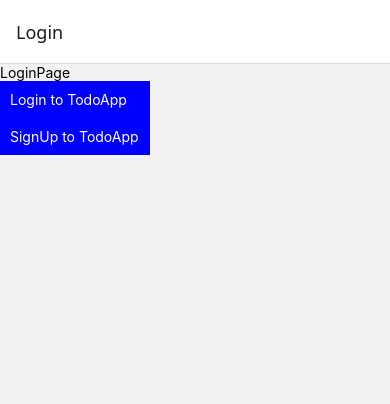
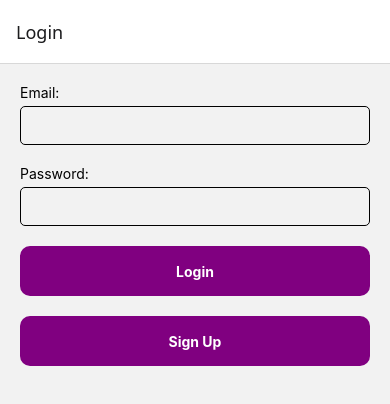
Before and after one commit to olatunjiemanuel/balancetest, a React Native app: screen / in a window 390 px wide. Shown: the top 404 px of the page. Built offline with nearby package versions, Linux system fonts and the light colour scheme.

Commit message:
added buttons and auth form UI

```diff
--- a/Pages/LoginPage/index.tsx
+++ b/Pages/LoginPage/index.tsx
@@ -2,24 +2,23 @@ import { StyleSheet, Text, TouchableOpacity, View } from "react-native";
 import React from "react";
 import { ParamListBase, useNavigation } from "@react-navigation/native";
 import { NativeStackNavigationProp } from "@react-navigation/native-stack";
+import AuthForm from "../../components/AuthForm";
+import ButtonComponent from "../../components/ButtonComponent";
 
 const LoginPage = () => {
   const navigation = useNavigation<NativeStackNavigationProp<ParamListBase>>();
   return (
-    <View>
-      <Text>LoginPage</Text>
-      <TouchableOpacity
-        style={styles.testButton}
-        onPress={() => navigation.replace("Todos")}
-      >
-        <Text style={{ color: "#fff" }}>Login to TodoApp</Text>
-      </TouchableOpacity>
-      <TouchableOpacity
-        style={styles.testButton}
-        onPress={() => navigation.navigate("SignUp")}
-      >
-        <Text style={{ color: "#fff" }}>SignUp to TodoApp</Text>
-      </TouchableOpacity>
+    <View style={styles.container}>
+      <AuthForm
+        onPressAuth={() => navigation.replace("Todos")}
+        AuthButtonTitle="Login"
+      />
+      <View style={styles.singBtnUpCtnr}>
+        <ButtonComponent
+          buttonName="Sign Up"
+          onPress={() => navigation.replace("Todos")}
+        />
+      </View>
     </View>
   );
 };
@@ -27,9 +26,10 @@ const LoginPage = () => {
 export default LoginPage;
 
 const styles = StyleSheet.create({
-  testButton: {
-    backgroundColor: "blue",
-    width: 150,
-    padding: 10,
+  container: {
+    padding: 20,
+  },
+  singBtnUpCtnr: {
+    marginTop: 20,
   },
 });
--- a/Pages/TodoPage/index.tsx
+++ b/Pages/TodoPage/index.tsx
@@ -1,19 +1,23 @@
-import { StyleSheet, Text, View, TouchableOpacity } from "react-native";
+import {
+  StyleSheet,
+  Text,
+  View,
+  TouchableOpacity,
+  ScrollView,
+} from "react-native";
 import React from "react";
 import { ParamListBase, useNavigation } from "@react-navigation/native";
 import { NativeStackNavigationProp } from "@react-navigation/native-stack";
+import ButtonComponent from "../../components/ButtonComponent";
 
 const TodoPage = () => {
   const navigation = useNavigation<NativeStackNavigationProp<ParamListBase>>();
   return (
-    <View>
-      <Text>TodoPage</Text>
-      <TouchableOpacity
-        style={styles.testButton}
+    <View style={styles.mainCntnr}>
+      <ButtonComponent
+        buttonName="Logout"
         onPress={() => navigation.popTo("Login")}
-      >
-        <Text style={{ color: "#fff" }}>Logout</Text>
-      </TouchableOpacity>
+      />
     </View>
   );
 };
@@ -21,9 +25,7 @@ const TodoPage = () => {
 export default TodoPage;
 
 const styles = StyleSheet.create({
-  testButton: {
-    backgroundColor: "blue",
-    width: 150,
-    padding: 10,
+  mainCntnr: {
+    padding: 20,
   },
 });
--- /dev/null
+++ b/components/AuthForm/index.tsx
@@ -0,0 +1,41 @@
+import { StyleSheet, Text, TextInput, View } from "react-native";
+import React from "react";
+import ButtonComponent from "../ButtonComponent";
+
+interface AuthFormProps {
+  onPressAuth: () => void;
+  AuthButtonTitle: string;
+}
+
+const AuthForm = ({ onPressAuth, AuthButtonTitle }: AuthFormProps) => {
+  return (
+    <View style={styles.formCtnr}>
+      <View style={styles.emailCntnr}>
+        <Text style={styles.formLabel}>Email:</Text>
+        <TextInput style={styles.textInput} />
+      </View>
+      <View style={styles.emailCntnr}>
+        <Text style={styles.formLabel}>Password:</Text>
+        <TextInput style={styles.textInput} />
+      </View>
+      <ButtonComponent buttonName={AuthButtonTitle} onPress={onPressAuth} />
+    </View>
+  );
+};
+
+export default AuthForm;
+
+const styles = StyleSheet.create({
+  formCtnr: {},
+  emailCntnr: {
+    marginBottom: 20,
+  },
+  textInput: {
+    borderWidth: 1,
+    borderRadius: 5,
+    padding: 10,
+  },
+  formLabel: {
+    marginBottom: 5,
+  },
+});
--- a/components/ButtonComponent/index.tsx
+++ b/components/ButtonComponent/index.tsx
@@ -8,7 +8,7 @@ interface ButtonComponentProps {
 const ButtonComponent = ({ onPress, buttonName }: ButtonComponentProps) => {
   return (
     <TouchableOpacity onPress={onPress} style={styles.btnCtnr}>
-      <Text>{buttonName}</Text>
+      <Text style={styles.buttonTitle}>{buttonName}</Text>
     </TouchableOpacity>
   );
 };
@@ -17,8 +17,14 @@ export default ButtonComponent;
 
 const styles = StyleSheet.create({
   btnCtnr: {
-    backgroundColor: "red",
-    padding: 10,
+    backgroundColor: "purple",
     borderRadius: 10,
+    alignItems: "center",
+    justifyContent: "center",
+    height: 50,
+  },
+  buttonTitle: {
+    color: "#fff",
+    fontWeight: 700,
   },
 });
```
Also changed, not shown: components/TodoItem/index.tsx (added).
